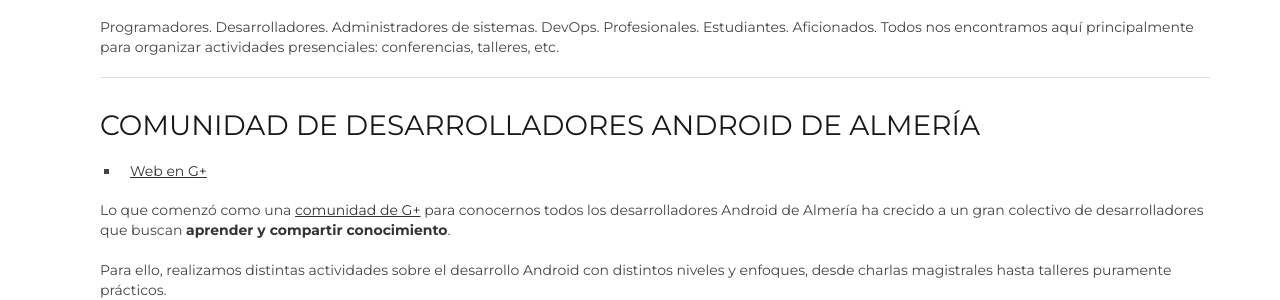
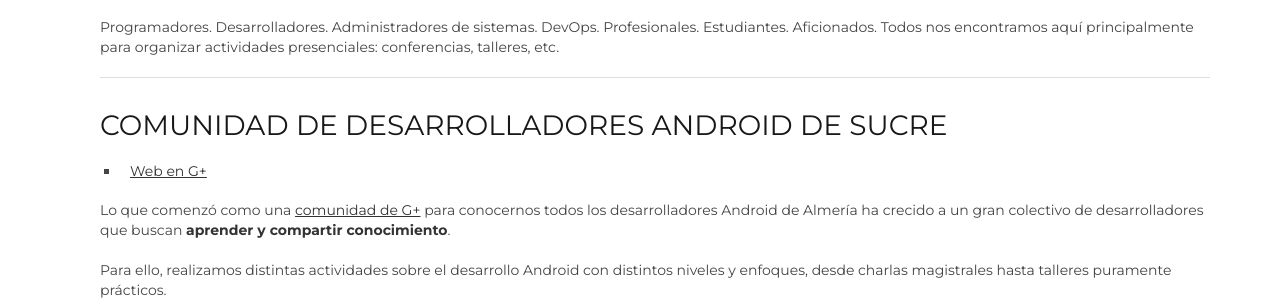
Before and after one commit to HackLab-Sucre/hacklab-sucre.github.io, a Jekyll site: the page built from gruposdetrabajo/index.md, in a window 1280 px wide and 900 px high, scrolled down 713 px. Shown: the part 152-452 px from the top of the window. Built offline with Jekyll 4.4.1, drawn with Linux system fonts in a browser that asks for light colours.

Commit message:
Update index.md

```diff
--- a/gruposdetrabajo/index.md
+++ b/gruposdetrabajo/index.md
@@ -28,7 +28,7 @@
 
 ---
 
-### Comunidad de desarrolladores Android de Almería
+### Comunidad de desarrolladores Android de Sucre
 
 * [Web en G+][3]
 
```
